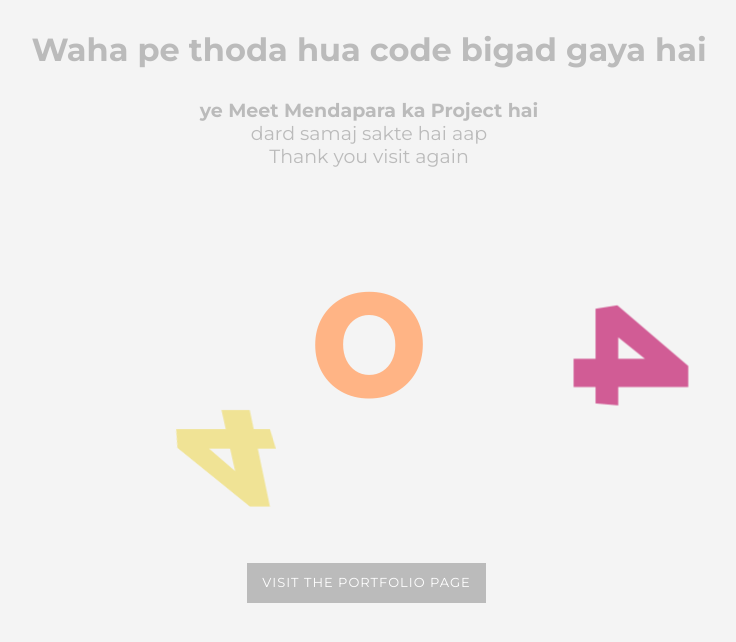
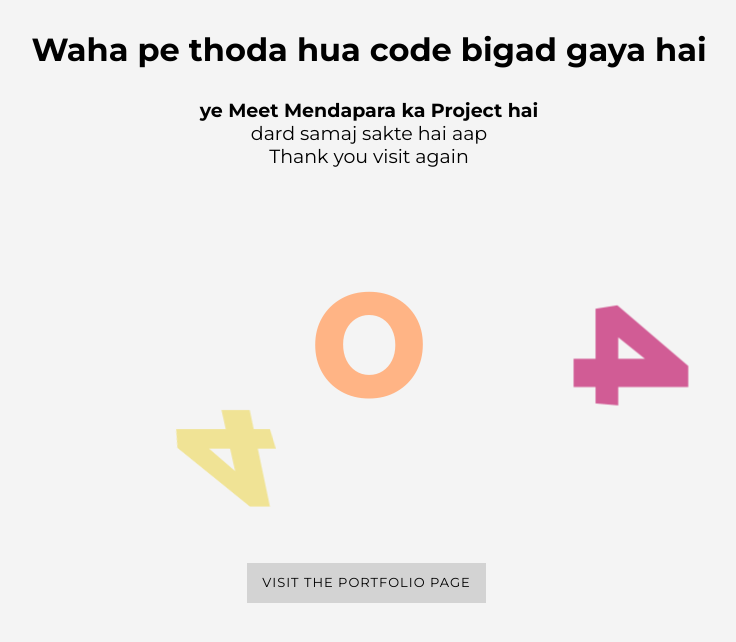
Before and after one commit to Meetmendapara09/404-error-page, a plain HTML site: page index.html in a window 1280 px wide. Shown: the whole page, without its empty margins (271-1007 px from the left). Drawn offline with Linux system fonts and the light colour scheme.

Commit message:
Update error.css

```diff
--- a/error.css
+++ b/error.css
@@ -106,6 +106,7 @@ textarea {
 h1 {
     text-align: center;
     margin: 30px 15px;
+    color: black;
 }
 .zoom-area {
     max-width: 490px;
@@ -119,10 +120,10 @@ h1 {
 a.more-link {
     text-transform: uppercase;
     font-size: 13px;
-    background-color: #bbb;
+    background-color: lightgrey;
     padding: 10px 15px;
     border-radius: 0;
-    color: #fff;
+    color: black;
     display: inline-block;
     margin-right: 5px;
     margin-bottom: 5px;
@@ -131,3 +132,9 @@ a.more-link {
     margin-top: 50px;
     letter-spacing: 1px;
 }
+b{
+    color : black;
+}
+p{
+    color : black;
+}
```
